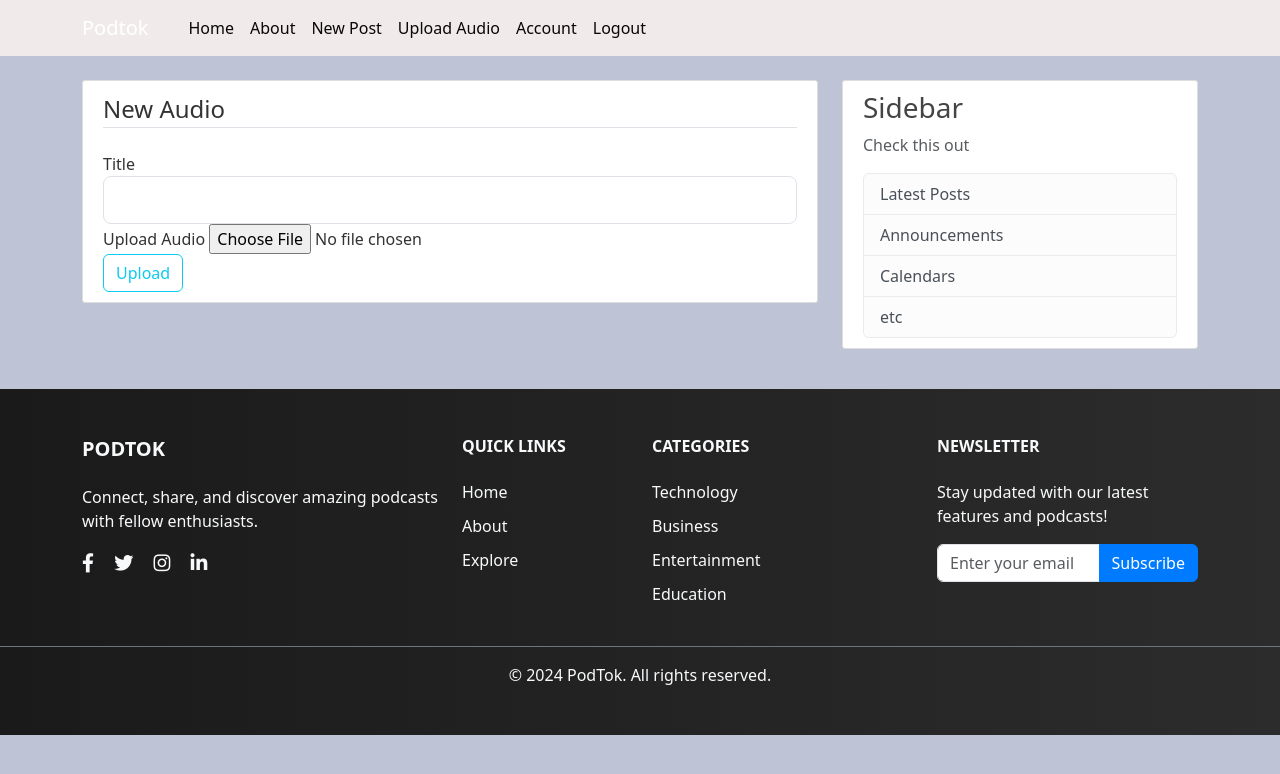
After one commit to busayo524/PodcastHub, a Flask app: page /audio/new in a window 1280 px wide. The commit adds this page. Shown: the top 774 px of the page. Run offline with Flask 3, Linux system fonts and the light colour scheme; a user stored in the database is signed in; some libraries are stand-ins or nearby versions.

Commit message:
Add audio upload and display functionality
- Create new audio routes for uploading, viewing, updating, and deleting audio files
- Update home template to display both posts and audio files
- Add AudioForm for handling audio uploads
- Implement audio file saving utility
- Update models to include Audio model

```diff
--- a/podtok/__init__.py
+++ b/podtok/__init__.py
@@ -38,11 +38,13 @@
     from podtok.posts.routes import posts
     from podtok.main.routes import main
     from podtok.errors.handlers import errors
+    from podtok.audios.routes import audios
 
 
     app.register_blueprint(users)
     app.register_blueprint(posts)
     app.register_blueprint(main)
     app.register_blueprint(errors)
+    app.register_blueprint(audios)
 
     return app
--- /dev/null
+++ b/podtok/audios/forms.py
@@ -0,0 +1,9 @@
+from flask_wtf import FlaskForm
+from flask_wtf.file import FileField, FileAllowed
+from wtforms import StringField, SubmitField
+from wtforms.validators import DataRequired
+
+class AudioForm(FlaskForm):
+    title = StringField('Title', validators=[DataRequired()])
+    audio = FileField('Upload Audio', validators=[FileAllowed(['mp3', 'wav'])])
+    submit = SubmitField('Upload')
--- /dev/null
+++ b/podtok/audios/routes.py
@@ -0,0 +1,80 @@
+from flask import Blueprint, render_template, url_for, flash, redirect, request, abort
+from flask_login import current_user, login_required
+from podtok import db
+from podtok.models import Audio, User
+from podtok.audios.forms import AudioForm
+from podtok.audios.utils import save_audio
+
+audios = Blueprint('audios', __name__)
+
+@audios.route("/audio/new", methods=['GET', 'POST'])
+@login_required
+def new_audio():
+    form = AudioForm()
+    if form.validate_on_submit():
+        audio_file = save_audio(form.audio.data)
+        audio = Audio(title=form.title.data, audio_file=audio_file, author=current_user)
+        db.session.add(audio)
+        db.session.commit()
+        flash('Your audio has been uploaded!', 'success')
+        return redirect(url_for('main.home'))
+    return render_template('create_audio.html', title='New Audio', form=form, legend='New Audio')
+
+
+@audios.route("/audio/upload", methods=['GET', 'POST'])
+@login_required
+def upload_audio():
+    form = AudioForm()
+    if form.validate_on_submit():
+        audio_file = save_audio(form.audio.data)
+        audio = Audio(title=form.title.data, audio_file=audio_file, author=current_user)
+        db.session.add(audio)
+        db.session.commit()
+        flash('Your audio has been uploaded!', 'success')
+        return redirect(url_for('main.home'))
+    return render_template('create_audio.html', title='Upload Audio', form=form, legend='Upload Audio')
+
+
+@audios.route("/audio/<int:audio_id>")
+def audio(audio_id):
+    audio = Audio.query.get_or_404(audio_id)
+    return render_template('audio.html', title=audio.title, audio=audio)
+
+@audios.route("/audio/<int:audio_id>/update", methods=['GET', 'POST'])
+@login_required
+def update_audio(audio_id):
+    audio = Audio.query.get_or_404(audio_id)
+    if audio.author != current_user:
+        abort(403)
+    form = AudioForm()
+    if form.validate_on_submit():
+        audio.title = form.title.data
+        if form.audio.data:
+            audio_file = save_audio(form.audio.data)
+            audio.audio_file = audio_file
+        db.session.commit()
+        flash('Your audio has been updated!', 'success')
+        return redirect(url_for('audios.audio', audio_id=audio.id))
+    elif request.method == 'GET':
+        form.title.data = audio.title
+    return render_template('create_audio.html', title='Update Audio', form=form, legend='Update Audio')
+
+@audios.route("/audio/<int:audio_id>/delete", methods=['POST'])
+@login_required
+def delete_audio(audio_id):
+    audio = Audio.query.get_or_404(audio_id)
+    if audio.author != current_user:
+        abort(403)
+    db.session.delete(audio)
+    db.session.commit()
+    flash('Your audio has been deleted!', 'success')
+    return redirect(url_for('main.home'))
+
+@audios.route("/user/<string:username>/audios")
+def user_audios(username):
+    page = request.args.get('page', 1, type=int)
+    user = User.query.filter_by(username=username).first_or_404()
+    audios = Audio.query.filter_by(author=user)\
+        .order_by(Audio.date_posted.desc())\
+        .paginate(page=page, per_page=5)
+    return render_template('user_audios.html', audios=audios, user=user)
--- a/podtok/posts/routes.py
+++ b/podtok/posts/routes.py
@@ -2,7 +2,12 @@
 from flask_login import current_user,login_required
 from podtok import db
 from podtok.models import Post
+from podtok.models import Audio
+from podtok.audios.forms import AudioForm
 from podtok.posts.forms import PostForm
+import os
+import secrets
+from werkzeug.utils import secure_filename
 
 
 posts = Blueprint('posts', __name__)
--- a/podtok/templates/base.html
+++ b/podtok/templates/base.html
@@ -39,6 +39,7 @@
                     <div class="navbar-nav">
                         {% if current_user.is_authenticated %}
                             <a class="nav-item nav-link" href="{{ url_for('posts.new_post') }}">New Post</a>
+                            <a class="nav-item nav-link" href="{{ url_for('audios.upload_audio') }}">Upload Audio</a>
                             <a class="nav-item nav-link" href="{{ url_for('users.account') }}">Account</a>
                             <a class="nav-item nav-link" href="{{ url_for('users.logout') }}">Logout</a>
                         {% else %}
--- /dev/null
+++ b/podtok/templates/create_audio.html
@@ -0,0 +1,36 @@
+{% extends "base.html" %}
+{% block content %}
+    <div class="content-section">
+        <form method="POST" action="" enctype="multipart/form-data">
+            {{ form.hidden_tag() }}
+            <fieldset class="form-group">
+                <legend class="border-bottom mb-4">{{ legend }}</legend>
+                <div class="form-group">
+                    {{ form.title.label(class="form-control-label") }}
+                    {% if form.title.errors %}
+                        {{ form.title(class="form-control form-control-lg is-invalid") }}
+                        <div class="invalid-feedback">
+                            {% for error in form.title.errors %}
+                                <span>{{ error }}</span>
+                            {% endfor %}
+                        </div>
+                    {% else %}
+                        {{ form.title(class="form-control form-control-lg") }}
+                    {% endif %}
+                </div>
+                <div class="form-group">
+                    {{ form.audio.label() }}
+                    {{ form.audio(class="form-control-file") }}
+                    {% if form.audio.errors %}
+                        {% for error in form.audio.errors %}
+                            <span class="text-danger">{{ error }}</span><br>
+                        {% endfor %}
+                    {% endif %}
+                </div>
+            </fieldset>
+            <div class="form-group">
+                {{ form.submit(class="btn btn-outline-info") }}
+            </div>
+        </form>
+    </div>
+{% endblock content %}
```
Also changed, not shown: migrations/versions/25f05db9f7c4_create_audio_table.py (added, +36 -0 lines), podtok/audios/utils.py (added, +11 -0 lines), podtok/main/routes.py (+4 -6 lines), podtok/models.py (+12 -0 lines), podtok/templates/audio.html (added, +41 -0 lines), podtok/templates/home.html (+21 -0 lines), podtok/templates/user_audios.html (added, +30 -0 lines), instance/podcast.db, podtok/audios/__init__.py (added), podtok/posts/forms.py (line endings or trailing spaces).
